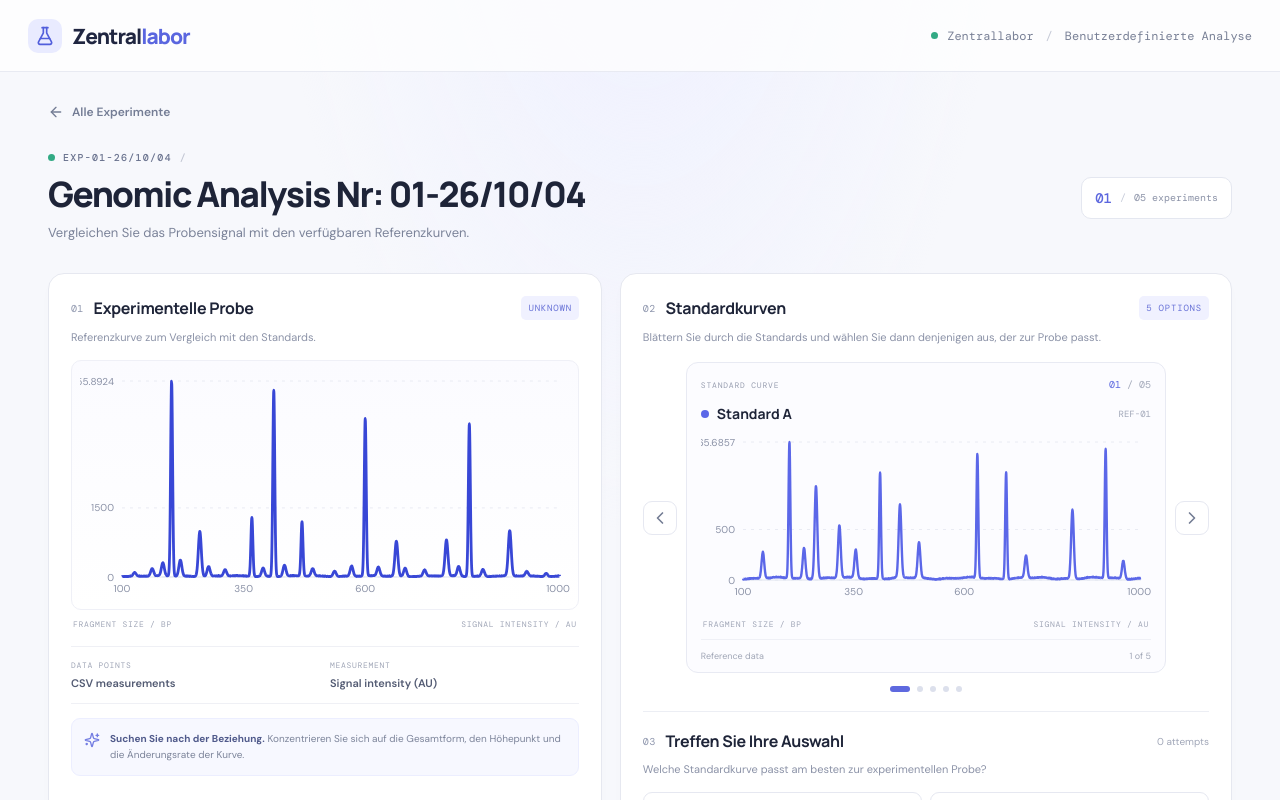
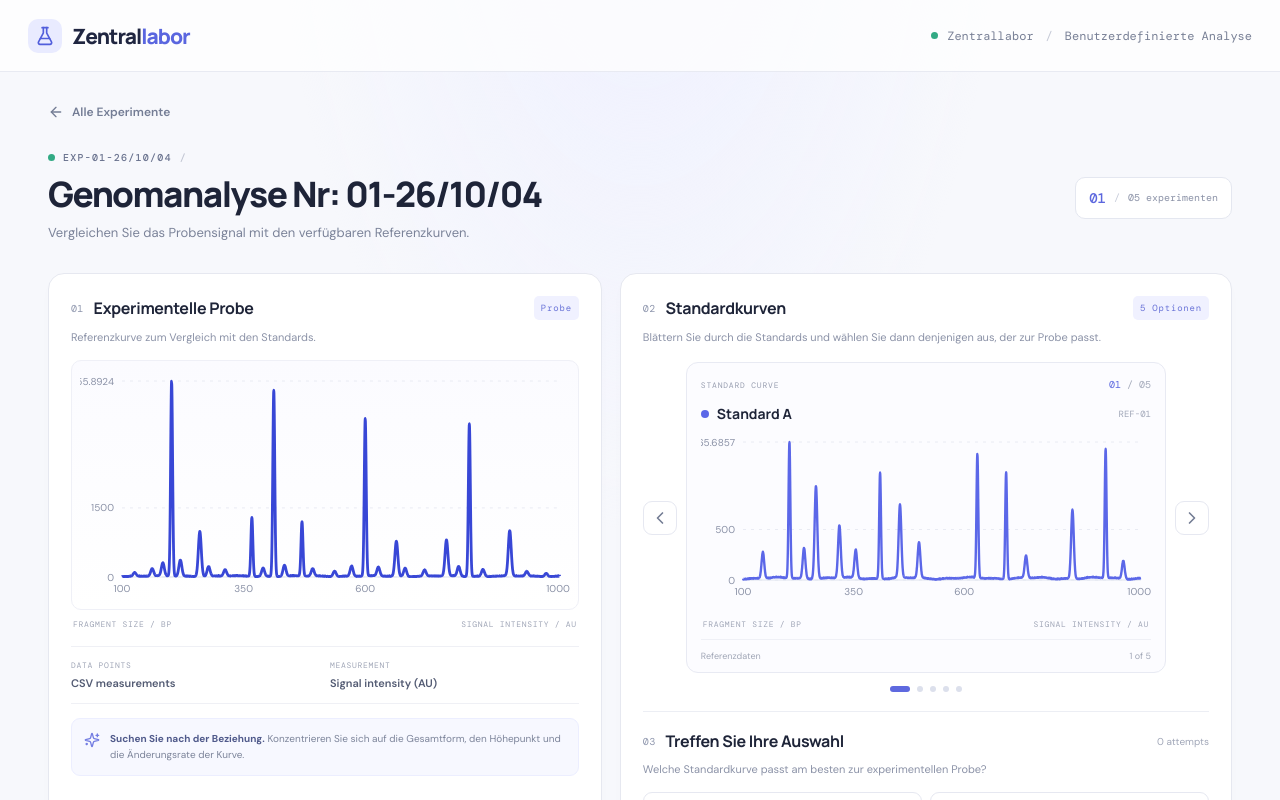
Before and after one commit to data-sperling/Zentrallabor, a React (Vite) app: page / in a window 1280 px wide. Both pictures are taken after a click on the button 160 px from the left and 767 px from the top of the page. Shown: the top 800 px of the page. Built offline with nearby package versions, Linux system fonts and the light colour scheme.

Commit message:
chore(main.jsx): translate text to german

```diff
--- a/src/main.jsx
+++ b/src/main.jsx
@@ -16,8 +16,8 @@ const COLORS = ['#5b67e8', '#e5a14b', '#36a58a', '#d36d88', '#8a68c7']
 const EXPERIMENTS = [
   {
     id: 1,
-    title: 'Genomic Analysis Nr: 01-26/10/04',
-    subtitle: 'Genomic fragment analysis',
+    title: 'Genomanalyse Nr: 01-26/10/04',
+    subtitle: 'Analyse genomischer Fragmente',
     code: 'EXP-01-26/10/04',
     description: 'Vergleichen Sie das Probensignal mit den verfügbaren Referenzkurven.',
     sampleGraph: `${import.meta.env.BASE_URL}graphs/sample-01-26-10-04/sample.csv`,
@@ -619,7 +619,7 @@ function App() {
               <button className="back-link" onClick={goHome}><ArrowLeft size={16} /> Alle Experimente</button>
               <div className="workspace-heading">
                 <div><div className="eyebrow"><span className="live-dot" /> {exp.code} <span className="eyebrow-slash">/</span> </div><h1>{exp.title}</h1><p>{exp.description}</p></div>
-                <div className="progress-chip"><span className="progress-number">0{exp.id}</span><span className="progress-slash">/</span><span>05 experiments</span></div>
+                <div className="progress-chip"><span className="progress-number">0{exp.id}</span><span className="progress-slash">/</span><span>05 experimenten</span></div>
               </div>
 
               {exp.id === 2 ? (
@@ -627,7 +627,7 @@ function App() {
               ) : (
               <div className="comparison-layout">
                 <section className="panel sample-panel">
-                  <div className="panel-heading"><div><span className="panel-index">01</span><h2>Experimentelle Probe</h2></div><span className="sample-tag">UNKNOWN</span></div>
+                  <div className="panel-heading"><div><span className="panel-index">01</span><h2>Experimentelle Probe</h2></div><span className="sample-tag">Probe</span></div>
                   <p className="panel-description">Referenzkurve zum Vergleich mit den Standards.</p>
                   <div className="sample-chart"><Graph exp={exp} variant={exp.correct} sample /></div>
                   <div className="chart-axis-caption"><span>{exp.sampleGraph ? 'FRAGMENT SIZE / BP' : 'TIME / X'}</span><span>{exp.sampleGraph ? 'SIGNAL INTENSITY / AU' : 'RESPONSE / Y'}</span></div>
@@ -636,7 +636,7 @@ function App() {
                 </section>
 
                 <section className="panel standards-panel">
-                  <div className="panel-heading"><div><span className="panel-index">02</span><h2>Standardkurven</h2></div><span className="standard-count">{standardCount} OPTIONS</span></div>
+                  <div className="panel-heading"><div><span className="panel-index">02</span><h2>Standardkurven</h2></div><span className="standard-count">{standardCount} Optionen</span></div>
                   <p className="panel-description">Blättern Sie durch die Standards und wählen Sie dann denjenigen aus, der zur Probe passt.</p>
 
                   <div className="carousel">
@@ -646,7 +646,7 @@ function App() {
                       <div className="standard-name-row"><div><span className="standard-dot" style={{ background: COLORS[activeStandard] }} /><h3>Standard {String.fromCharCode(65 + activeStandard)}</h3></div><span className="standard-code">REF-0{activeStandard + 1}</span></div>
                       <div className="standard-chart"><Graph exp={exp} variant={activeStandard} /></div>
                       <div className="chart-axis-caption"><span>{exp.sampleGraph ? 'FRAGMENT SIZE / BP' : 'TIME / X'}</span><span>{exp.sampleGraph ? 'SIGNAL INTENSITY / AU' : 'RESPONSE / Y'}</span></div>
-                      <div className="standard-card-bottom"><span>Reference data</span><span>{activeStandard + 1} of {standardCount}</span></div>
+                      <div className="standard-card-bottom"><span>Referenzdaten</span><span>{activeStandard + 1} of {standardCount}</span></div>
                     </div>
                     <button className="carousel-arrow" onClick={nextStandard} aria-label="Next standard"><ChevronRight size={20} /></button>
                   </div>
@@ -680,7 +680,7 @@ function App() {
                             {Array.from({ length: standardCount }, (_, i) => <button key={i} onClick={() => choose(i)} className={`answer-option ${answer === i ? (i === exp.correct ? 'answer-correct' : 'answer-wrong') : ''}`}><span className="answer-letter">{String.fromCharCode(65+i)}</span><span>Standard {String.fromCharCode(65+i)}</span>{answer === i && (i === exp.correct ? <CheckCircle2 size={17} /> : <RotateCcw size={16} />)}{answer !== i && <ArrowRight className="answer-arrow" size={15} />}</button>)}
                           </div>
                           {answer !== null && answer !== exp.correct && <p className="feedback error-feedback">Not quite — compare the shape and try another standard.</p>}
-                          <div className="privacy-note"><LockKeyhole size={13} /> The report unlocks when you find the correct match.</div>
+                          <div className="privacy-note"><LockKeyhole size={13} /> Der Bericht wird freigeschaltet, sobald Sie die korrekte Übereinstimmung gefunden haben.</div>
                         </>
                     )}
                   </div>
@@ -689,7 +689,7 @@ function App() {
               <footer className="workspace-footer">
                 <span>ZENTRALLABOR / {exp.code}</span>
                 <button onClick={goHome}>
-                  Exit experiment <ArrowRight size={13} />
+                  Experiment beenden <ArrowRight size={13} />
                 </button>
               </footer>
             </main>
```
